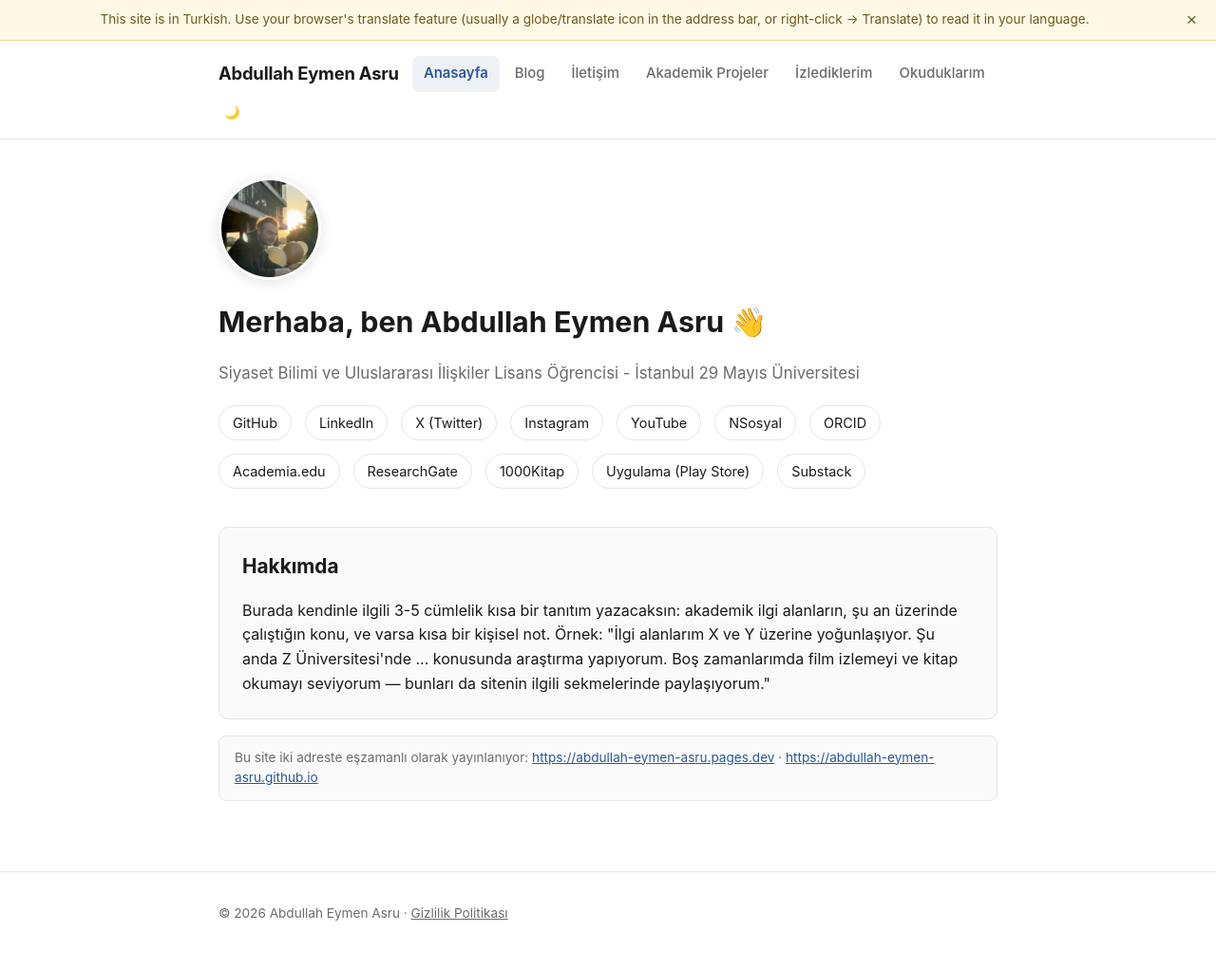
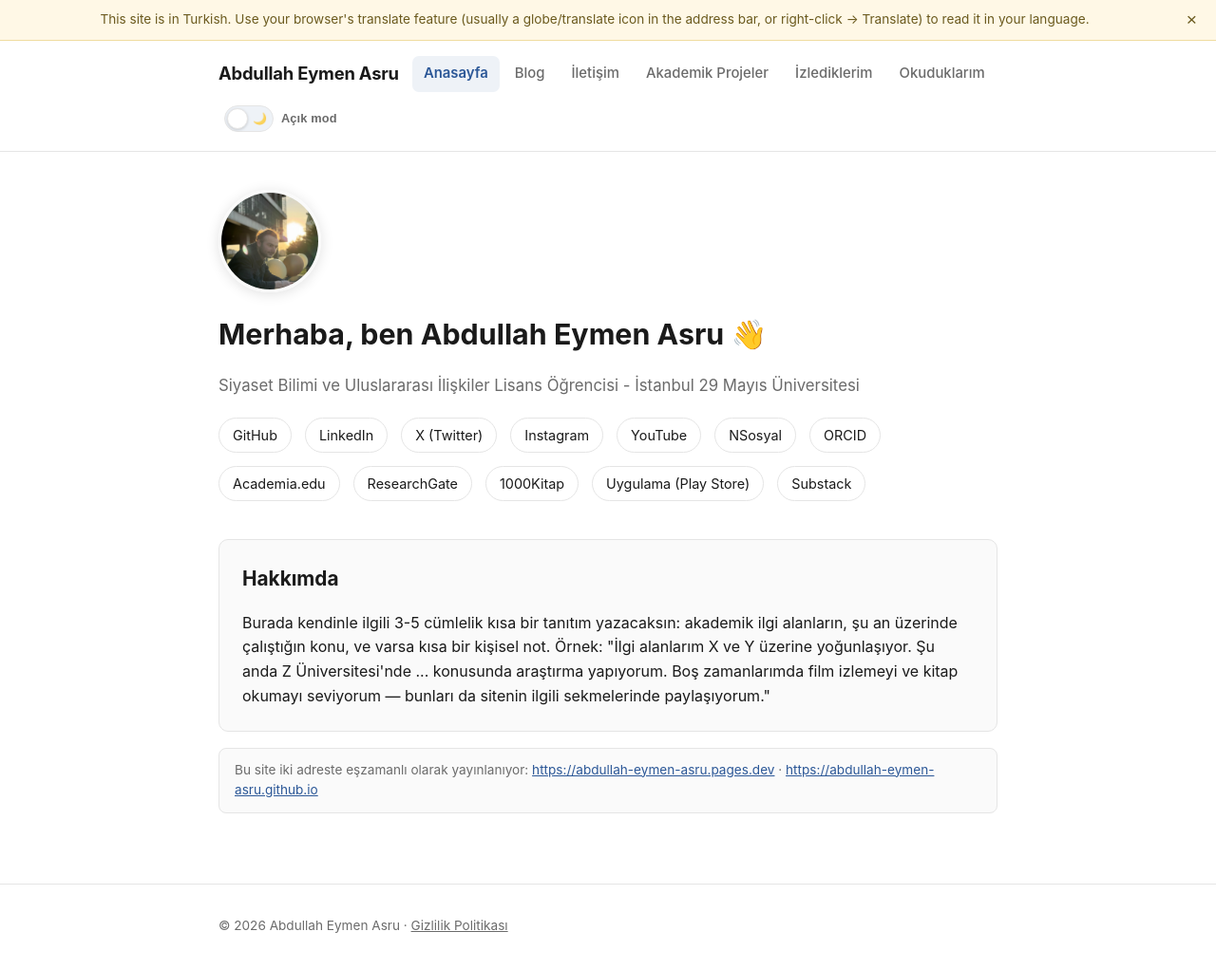
Before and after one commit to abdullah-eymen-asru/abdullah-eymen-asru.github.io, a Jekyll site: the page built from index.md, in a window 1280 px wide and 1021 px high. Shown: the whole window at 95% size. Built offline with Jekyll 4.4.1, drawn with Linux system fonts in a browser that asks for light colours.

Commit message:
Enhance theme toggle button for accessibility
Updated the theme toggle button to use a switch role and improved accessibility attributes.

```diff
--- a/_layouts/default.html
+++ b/_layouts/default.html
@@ -65,7 +65,14 @@
         <a href="{{ '/izlediklerim.html' | relative_url }}" {% if page.url contains 'izlediklerim' %}class="active"{% endif %}>İzlediklerim</a>
         <a href="{{ '/okuduklarim.html' | relative_url }}" {% if page.url contains 'okuduklarim' %}class="active"{% endif %}>Okuduklarım</a>
       </nav>
-      <button id="theme-toggle" class="theme-toggle" aria-label="Temayı değiştir" title="Temayı değiştir">🌙</button>
+      <button id="theme-toggle" class="theme-toggle" type="button" role="switch" aria-checked="false" aria-label="Koyu temaya geç" title="Koyu / açık tema">
+        <span class="theme-toggle-track">
+          <span class="theme-toggle-icon theme-toggle-icon--sun" aria-hidden="true">☀️</span>
+          <span class="theme-toggle-icon theme-toggle-icon--moon" aria-hidden="true">🌙</span>
+          <span class="theme-toggle-thumb"></span>
+        </span>
+        <span class="theme-toggle-label">Açık mod</span>
+      </button>
     </div>
   </header>
 
@@ -100,16 +107,19 @@
       }
     })();
 
-    // Tema değiştirme butonu
+    // Tema değiştirme anahtarı (kayan switch)
     (function () {
       const toggleBtn = document.getElementById("theme-toggle");
+      const label = toggleBtn.querySelector(".theme-toggle-label");
 
       function guncelIkon() {
         const aktifKoyu = document.documentElement.getAttribute("data-theme") === "dark";
-        toggleBtn.textContent = aktifKoyu ? "☀️" : "🌙";
+        toggleBtn.setAttribute("aria-checked", aktifKoyu ? "true" : "false");
+        toggleBtn.setAttribute("aria-label", aktifKoyu ? "Açık temaya geç" : "Koyu temaya geç");
+        label.textContent = aktifKoyu ? "Koyu mod" : "Açık mod";
       }
 
-      guncelIkon(); // sayfa açılışında mevcut duruma göre doğru ikonu göster
+      guncelIkon(); // sayfa açılışında mevcut duruma göre doğru duruma getir
 
       toggleBtn.addEventListener("click", () => {
         const aktifKoyu = document.documentElement.getAttribute("data-theme") === "dark";
```
